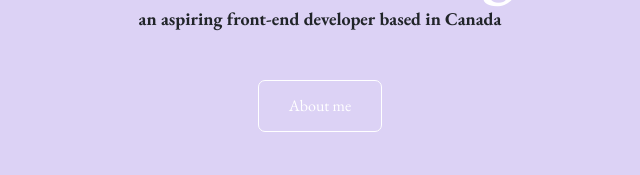
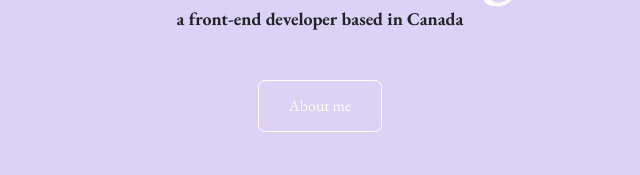
Before and after one commit to vvynz/responsive-w4-portfolio-project, a plain HTML site: page index.html in a window 1280 px wide. Shown: the part 345-520 px from the top of the page, 320-960 px from the left. Drawn offline with nearby package versions, Linux system fonts and the light colour scheme.

Commit message:
minor updates

```diff
--- a/index.html
+++ b/index.html
@@ -31,7 +31,7 @@
       name="description"
       content="Vivian Zhang is an aspiring front-end developer based in Canada. Here you can learn about her journey and check out her work portfolio!"
     />
-    <title>An Aspiring Front-End Developer - Vivian Zhang</title>
+    <title>A Front-End Developer - Vivian Zhang</title>
   </head>
   <body>
     <nav class="navbar navbar-expand-lg navbar-light bg-light" id="header-nav">
@@ -88,7 +88,7 @@
     <div class="homepage-hero text-center">
       <h2 class="mb-0">Hi, my name is</h2>
       <h1>Vivian Zhang</h1>
-      <p>an aspiring front-end developer based in Canada</p>
+      <p>a front-end developer based in Canada</p>
       <a
         href="/about.html"
         title="About Vivian Zhang"
```
